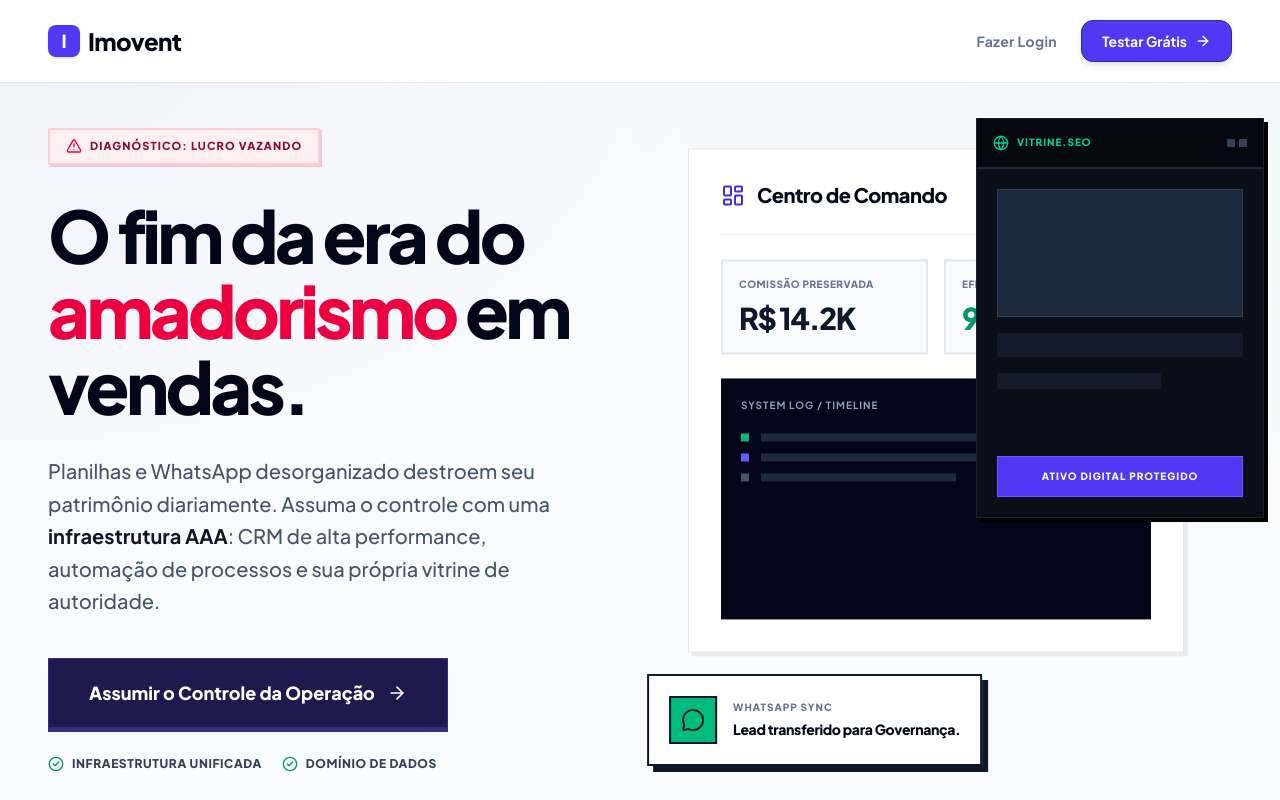
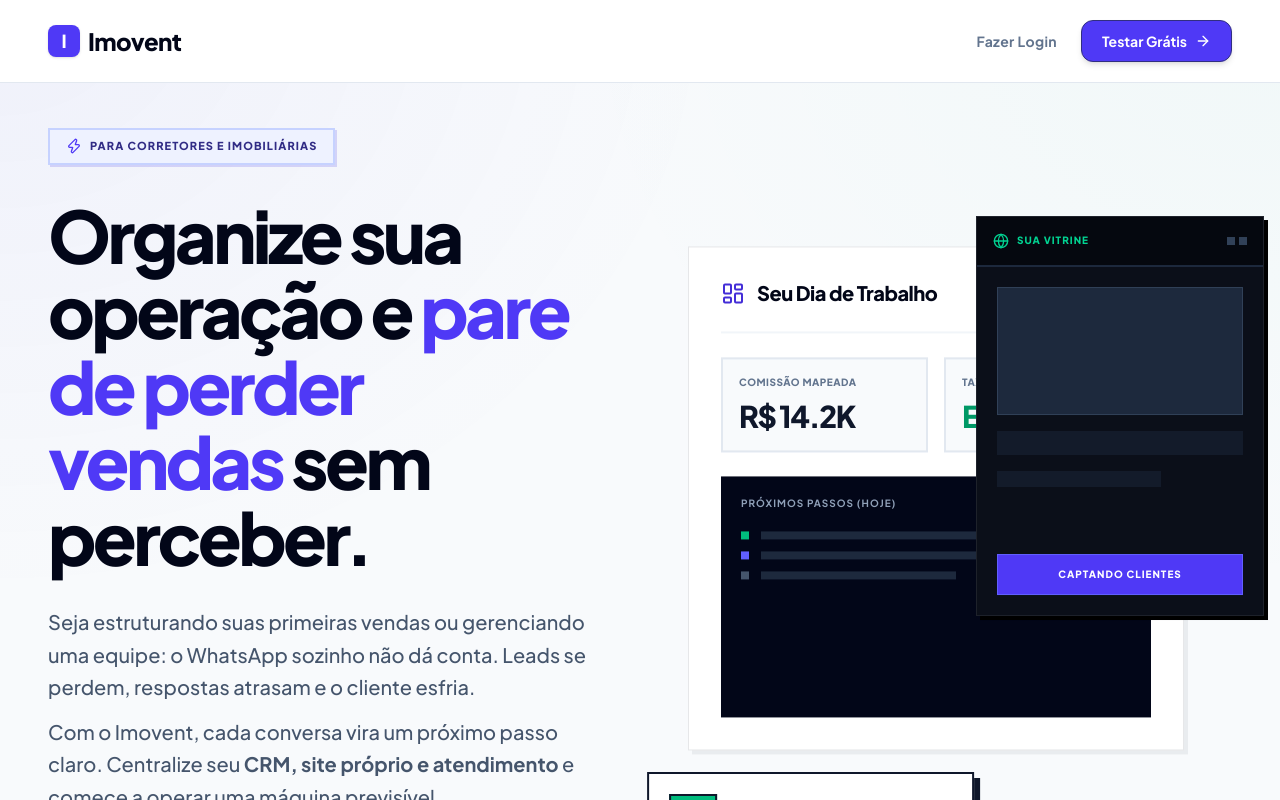
Before and after one commit to wendelvx/imovent-lp, a React (Vite) app: page / in a window 1280 px wide. Shown: the top 800 px of the page. Built offline with nearby package versions, Linux system fonts and the light colour scheme.

Commit message:
Update Hero component with new messaging and icons

```diff
--- a/src/components/landing/Hero.jsx
+++ b/src/components/landing/Hero.jsx
@@ -1,6 +1,6 @@
 import React from 'react';
 import { motion } from 'framer-motion';
-import { ArrowRight, MessageCircle, CheckCircle2, Globe, LayoutDashboard, AlertTriangle } from 'lucide-react';
+import { ArrowRight, MessageCircle, CheckCircle2, Globe, LayoutDashboard, Zap } from 'lucide-react';
 
 const staggerContainer = {
   hidden: { opacity: 0 },
@@ -28,40 +28,45 @@ export default function Hero() {
     <section className="relative bg-mesh-light min-h-[95vh] flex items-center pt-32 pb-24 px-6 lg:px-12 border-b border-slate-200 overflow-hidden">
       <div className="max-w-7xl mx-auto grid lg:grid-cols-2 gap-16 lg:gap-24 items-center">
 
-        {/* Coluna da Esquerda: O Choque de Realidade & A Solução de Elite */}
+        {/* Coluna da Esquerda: A Promessa de Alívio e Organização */}
         <motion.div initial="hidden" animate="visible" variants={staggerContainer} className="flex flex-col items-start z-10">
 
-          <motion.div variants={fadeInUp} className="inline-flex items-center gap-2 px-4 py-2 bg-rose-50 border-2 border-rose-200 rounded-none mb-8 shadow-[2px_2px_0px_0px_rgba(225,29,72,0.2)]">
-            <AlertTriangle className="w-4 h-4 text-rose-600" />
-            <span className="text-[11px] font-[800] text-rose-900 tracking-widest uppercase">Diagnóstico: Lucro Vazando</span>
+          <motion.div variants={fadeInUp} className="inline-flex items-center gap-2 px-4 py-2 bg-indigo-50 border-2 border-indigo-200 rounded-none mb-8 shadow-[2px_2px_0px_0px_rgba(79,70,229,0.2)]">
+            <Zap className="w-4 h-4 text-indigo-600" />
+            <span className="text-[11px] font-[800] text-indigo-900 tracking-widest uppercase">Para Corretores e Imobiliárias</span>
           </motion.div>
 
           <motion.h1 variants={fadeInUp} className="text-5xl lg:text-[4.5rem] font-extrabold text-slate-950 leading-[1.05] tracking-tighter mb-8">
-            O fim da era do <span className="text-rose-600">amadorismo</span> em vendas.
+            Organize sua operação e <span className="text-indigo-600">pare de perder vendas</span> sem perceber.
           </motion.h1>
 
           <motion.p variants={fadeInUp} className="text-lg lg:text-xl text-slate-600 mb-10 leading-relaxed max-w-xl font-medium">
-            Planilhas e WhatsApp desorganizado destroem seu patrimônio diariamente. Assuma o controle com uma <strong className="text-slate-900 font-bold">infraestrutura AAA</strong>: CRM de alta performance, automação de processos e sua própria vitrine de autoridade.
+            <span className="block mb-3">
+              Seja estruturando suas primeiras vendas ou gerenciando uma equipe: o WhatsApp sozinho não dá conta. Leads se perdem, respostas atrasam e o cliente esfria.
+            </span>
+            <span className="block">
+              Com o Imovent, cada conversa vira um próximo passo claro. Centralize seu <strong>CRM, site próprio e atendimento</strong> e comece a operar uma máquina previsível.
+            </span>
           </motion.p>
 
           <motion.div variants={fadeInUp} className="w-full sm:w-auto flex flex-col items-start gap-5">
             <button className="group flex items-center justify-center gap-3 bg-indigo-950 text-white px-10 py-5 font-black text-lg w-full sm:w-auto btn-magnetic-solid hover:bg-indigo-900 transition-colors">
-              Assumir o Controle da Operação
+              Organizar Minhas Vendas Agora
               <ArrowRight className="w-5 h-5 group-hover:translate-x-1 transition-transform" />
             </button>
 
             <div className="flex flex-col sm:flex-row items-start sm:items-center gap-5 mt-2">
               <div className="flex items-center gap-2 text-xs text-slate-700 font-[800] uppercase tracking-wider">
-                <CheckCircle2 className="w-4 h-4 text-emerald-600" /> Infraestrutura Unificada
+                <CheckCircle2 className="w-4 h-4 text-emerald-600" /> CRM Anti-Esquecimento
               </div>
               <div className="flex items-center gap-2 text-xs text-slate-700 font-[800] uppercase tracking-wider">
-                <CheckCircle2 className="w-4 h-4 text-emerald-600" /> Domínio de Dados
+                <CheckCircle2 className="w-4 h-4 text-emerald-600" /> Site otimizado (SEO)
               </div>
             </div>
           </motion.div>
         </motion.div>
 
-        {/* Coluna da Direita: A Anatomia do Motor AAA (Zero Glassmorphism) */}
+        {/* Coluna da Direita: A Anatomia do Motor AAA (Ajustado para "Alívio") */}
         <motion.div
           initial={{ opacity: 0, x: 20 }} animate={{ opacity: 1, x: 0 }} transition={{ duration: 1, delay: 0.2, ease: [0.16, 1, 0.3, 1] }}
           className="relative w-full h-[600px] hidden lg:block"
@@ -70,28 +75,28 @@ export default function Hero() {
           <motion.div variants={floatAnimation} animate="animate" className="absolute top-0 right-12 left-0 bottom-24 bg-white border-2 border-slate-900 shadow-solid-premium p-8 flex flex-col gap-6 z-10">
             <div className="flex items-center justify-between border-b-2 border-slate-100 pb-6">
               <div className="flex items-center gap-3 font-black text-slate-950 tracking-tight text-xl">
-                <LayoutDashboard className="w-6 h-6 text-indigo-700" /> Centro de Comando
+                <LayoutDashboard className="w-6 h-6 text-indigo-700" /> Seu Dia de Trabalho
               </div>
-              <div className="px-3 py-1 bg-slate-950 text-white text-[10px] font-black uppercase tracking-widest">
-                Motor Ativo
+              <div className="px-3 py-1 bg-emerald-100 border border-emerald-200 text-emerald-800 text-[10px] font-black uppercase tracking-widest">
+                Tudo Organizado
               </div>
             </div>
 
             <div className="grid grid-cols-2 gap-4">
                <div className="bg-slate-50 p-4 border-2 border-slate-200">
-                  <div className="text-[10px] font-black text-slate-500 uppercase tracking-wider mb-2">Comissão Preservada</div>
+                  <div className="text-[10px] font-black text-slate-500 uppercase tracking-wider mb-2">Comissão Mapeada</div>
                   <div className="text-3xl font-black text-slate-900 tracking-tighter">R$ 14.2K</div>
                </div>
                <div className="bg-slate-50 p-4 border-2 border-slate-200">
-                  <div className="text-[10px] font-black text-slate-500 uppercase tracking-wider mb-2">Eficiência Operacional</div>
-                  <div className="text-3xl font-black text-emerald-600 tracking-tighter">98.5%</div>
+                  <div className="text-[10px] font-black text-slate-500 uppercase tracking-wider mb-2">Taxa de Resposta</div>
+                  <div className="text-3xl font-black text-emerald-600 tracking-tighter">Em dia</div>
                </div>
             </div>
 
-            {/* Representação de um log de sistema (Dossier Base) */}
+            {/* Representação de um log de sistema amigável */}
             <div className="flex-1 bg-slate-950 p-5 flex flex-col gap-3 relative overflow-hidden">
                <div className="flex items-center justify-between mb-2">
-                  <div className="text-[10px] text-slate-400 font-bold uppercase tracking-widest">System Log / Timeline</div>
+                  <div className="text-[10px] text-slate-400 font-bold uppercase tracking-widest">Próximos Passos (Hoje)</div>
                </div>
                <div className="flex items-center gap-3">
                   <div className="w-2 h-2 bg-emerald-500"></div>
@@ -116,7 +121,7 @@ export default function Hero() {
             <div className="p-4 border-b-2 border-slate-800 flex items-center justify-between bg-[#05080f]">
                <div className="flex items-center gap-2">
                   <Globe className="w-4 h-4 text-emerald-400" />
-                  <span className="text-[10px] text-emerald-400 font-black tracking-widest uppercase">Vitrine.SEO</span>
+                  <span className="text-[10px] text-emerald-400 font-black tracking-widest uppercase">Sua Vitrine</span>
                </div>
                <div className="flex gap-1">
                   <div className="w-2 h-2 bg-slate-700"></div>
@@ -128,7 +133,7 @@ export default function Hero() {
                <div className="w-full h-6 bg-slate-800/50"></div>
                <div className="w-2/3 h-4 bg-slate-800/50"></div>
                <div className="mt-auto py-3 bg-indigo-600 text-[10px] font-black text-center text-white uppercase tracking-widest border border-indigo-500">
-                  Ativo Digital Protegido
+                  Captando Clientes
                </div>
             </div>
           </motion.div>
@@ -143,7 +148,7 @@ export default function Hero() {
             </div>
             <div>
               <div className="text-[10px] font-[800] text-slate-500 uppercase tracking-widest mb-1">WhatsApp Sync</div>
-              <div className="text-sm font-black text-slate-950 tracking-tight">Lead transferido para Governança.</div>
+              <div className="text-sm font-black text-slate-950 tracking-tight">Lead salvo e pronto para contato.</div>
             </div>
           </motion.div>
         </motion.div>
```
